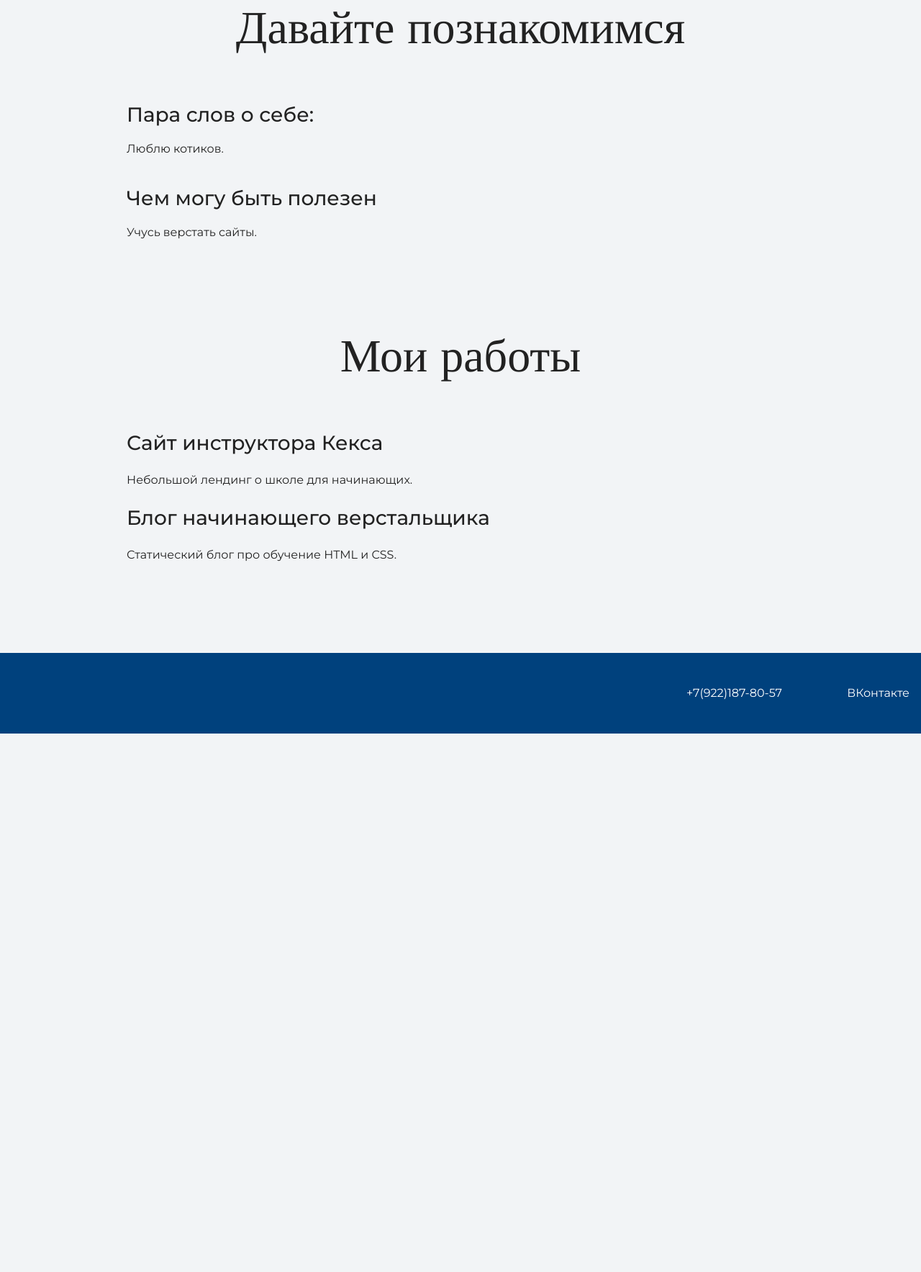
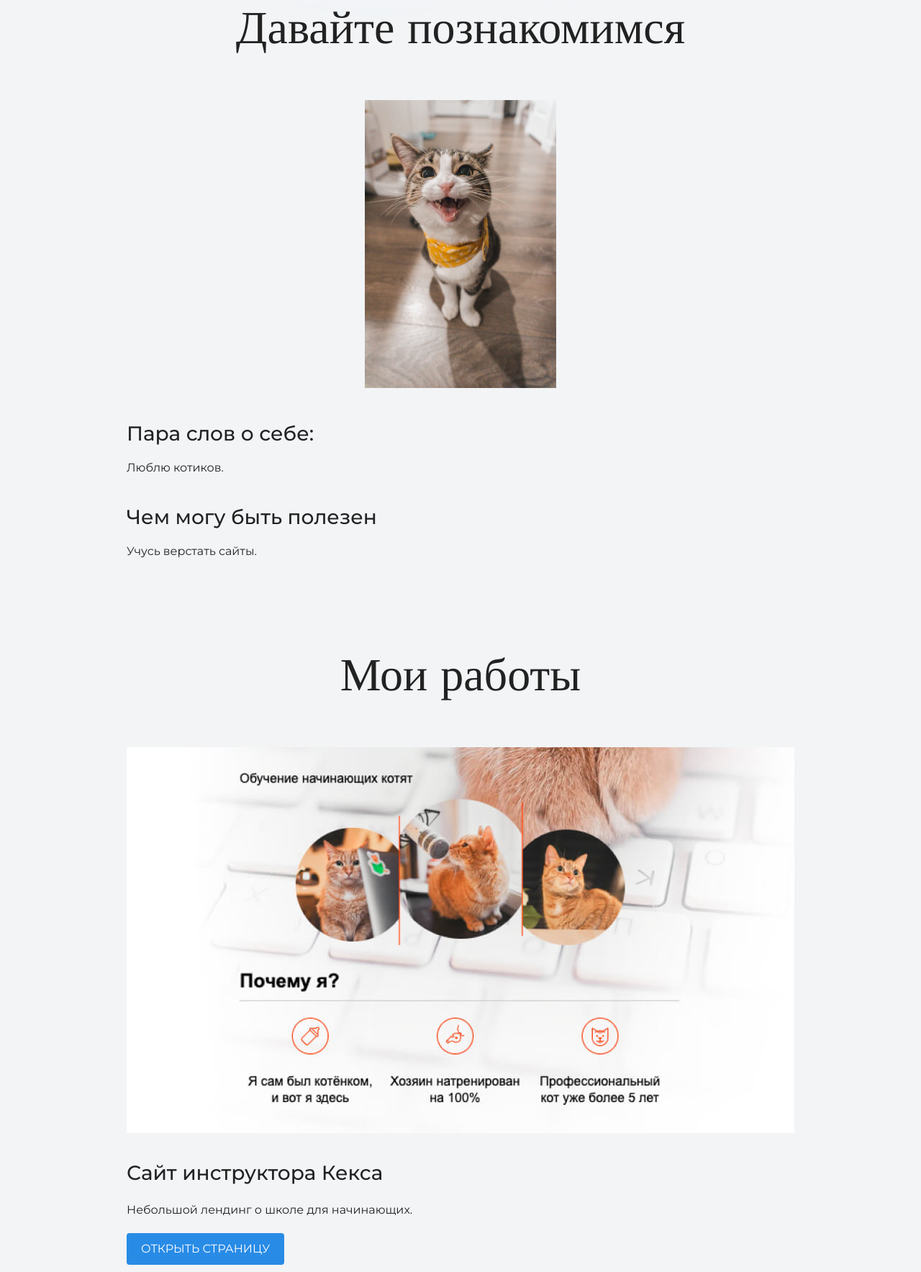
Before and after one commit to nurmur96/home-page, a plain HTML site: page index.html in a window 1280 px wide. Shown: the part 1033-2800 px from the top of the page at 72% size. Before the commit the page ends 2052 px from the top, so only its background shows below. Drawn offline with nearby package versions, Linux system fonts and the light colour scheme.

Commit message:
add some images; update links

```diff
--- a/index.html
+++ b/index.html
@@ -13,8 +13,8 @@
 <body>
   <header class="page-header">
     <div class="container">
-      <a class="header-phone" href="tel:+79221878057">+7(922)187-80-57</a>
-      <a class="header-email" href="https://vk.com/id27324313" target="_blank" rel="noopener noreferrer">ВКонтакте</a>
+      <a class="header-phone" href="tel:+79221878057">+7 (922) 187-80-57</a>
+      <a class="header-email" href="mailto:ek.minina96@yandex.ru">ek.minina96@yandex.ru</a>
     </div>
   </header>
 
@@ -28,6 +28,9 @@
   <section class="intro">
     <div class="container">
       <h2 class="subheading">Давайте познакомимся</h2>
+      <figure class="user-image">
+        <img height="400" src="./files/user.jpg" alt="Photo by Jae Park on Unsplash">
+      </figure>
       <h3>Пара слов о себе:</h3>
       <p>Люблю котиков.</p>
       <h3>Чем могу быть полезен</h3>
@@ -38,9 +41,12 @@
   <section class="portfolio">
     <div class="container">
       <h2 class="subheading">Мои работы</h2>
-
+      <figure class="project-image">
+        <img src="files/project.jpg" width="928" height="536" alt="Сайт инструктора Кекса">
+      </figure>
       <h3>Сайт инструктора Кекса</h3>
       <p>Небольшой лендинг о школе для начинающих.</p>
+      <a class="button" href="source/project/index.html">Открыть страницу</a>
 
       <h3>Блог начинающего верстальщика</h3>
       <p>Статический блог про обучение HTML и CSS.</p>
@@ -50,7 +56,7 @@
   <footer class="page-footer">
     <div class="container">
       <a class="footer-phone" href="tel:+79221878057">+7(922)187-80-57</a>
-      <a class="footer-email" href="https://vk.com/id27324313" target="_blank" rel="noopener noreferrer">ВКонтакте</a>
+      <a class="footer-email" href="mailto:ek.minina96@yandex.ru">ek.minina96@yandex.ru</a>
     </div>
   </footer>
 </body>
```
Also changed, not shown: files/project.jpg (added), files/user.jpg (added), img/hero-bg.jpg (added), img/icon-css.svg (added), img/icon-email-footer.svg (added), img/icon-email-header.svg (added), img/icon-html.svg (added), img/icon-phone-footer.svg (added), img/icon-phone-header.svg (added).
